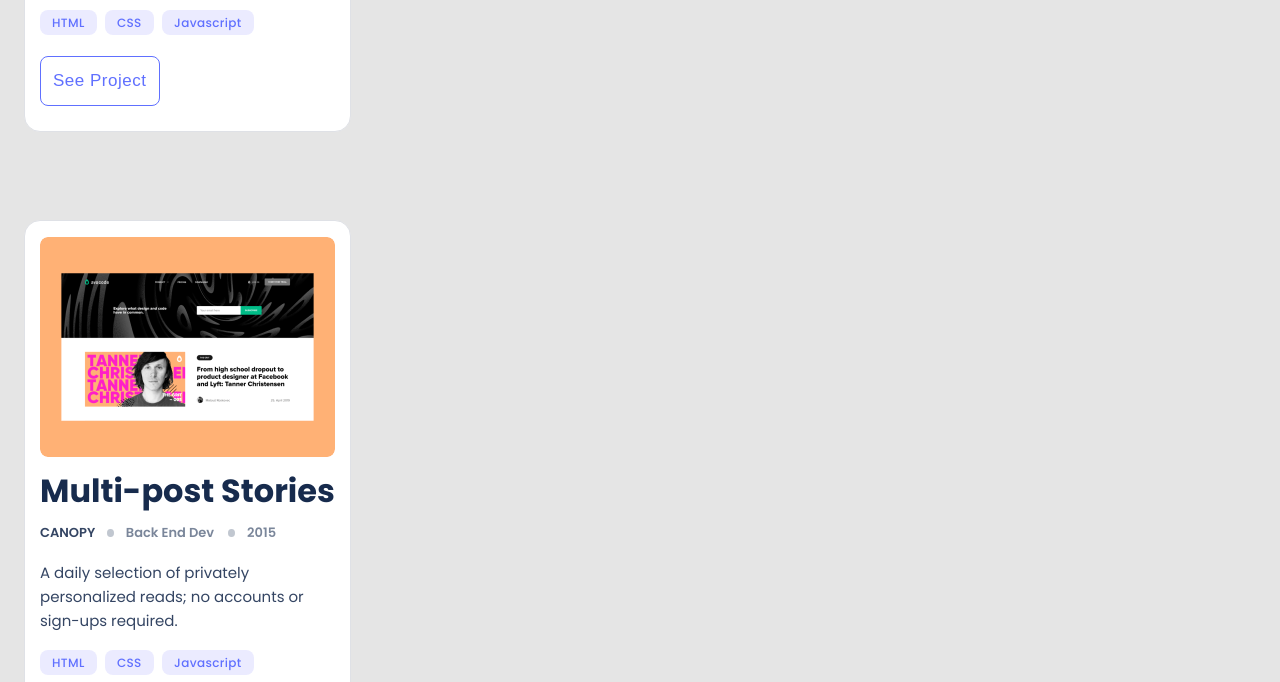
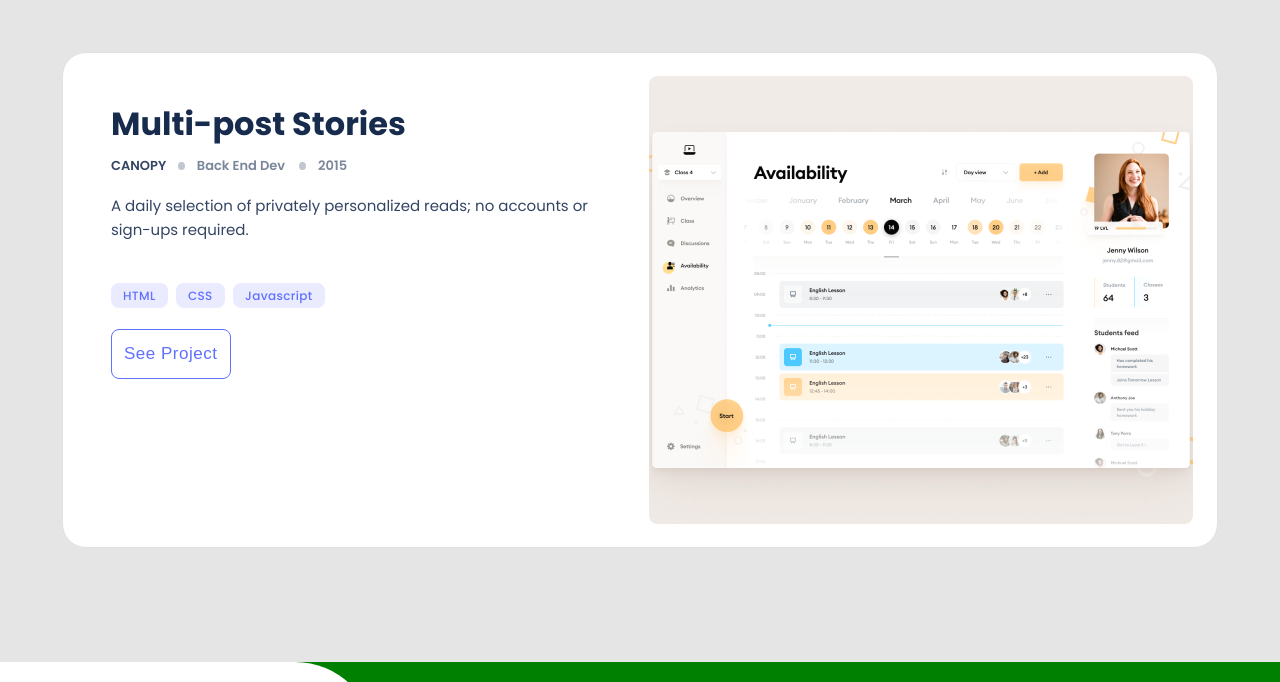
Before and after one commit to gak92/Ghazanfar_Portfolio, a plain HTML site: page index.html in a window 1280 px wide. Shown: the part 2732-3414 px from the top of the page. Drawn offline with Linux system fonts and the light colour scheme.

Commit message:
Update style.css and index.html for work section of desktop version

```diff
--- a/index.html
+++ b/index.html
@@ -73,12 +73,16 @@
 
       <!-- WORK SECTION -->
       <section id="work">
-        <div class="card-works">
-          <img
+        <div id="card1" class="card-works">
+          <picture>
+            <img
             src="./images/work/Tonic.png"
             alt="Tonic Image"
             class="snapshot-portfolio"
           />
+          <img src="./images/desktop/Portoflio Card/nature.png" alt="Nature" class="desktop-portfolio-img">
+          </picture>
+
           <div class="left-block">
             <div class="title-box">
               <h2 class="project-title">Tonic</h2>
@@ -107,12 +111,16 @@
           </div>
         </div>
         <!-- End of first card -->
-        <div class="card-works">
-          <img
+        <div id="card2" class="card-works">
+          <picture>
+            <img
             src="./images/work/multipost.png"
             alt="Tonic Image"
             class="snapshot-portfolio"
           />
+          <img src="./images/desktop/Portoflio Card/art.png" alt="Art" class="desktop-portfolio-img">
+          </picture>
+
           <div class="left-block">
             <div class="title-box">
               <h2 class="project-title">Multi-post Stories</h2>
@@ -141,12 +149,16 @@
           </div>
         </div>
         <!-- End of second card -->
-        <div class="card-works">
-          <img
+        <div id="card3" class="card-works">
+          <picture>
+            <img
             src="./images/work/Tonic.png"
             alt="Tonic Image"
             class="snapshot-portfolio"
           />
+          <img src="./images/desktop/Portoflio Card/facebook.png" alt="facebook" class="desktop-portfolio-img">
+          </picture>
+
           <div class="left-block">
             <div class="title-box">
               <h2 class="project-title">Tonic2</h2>
@@ -175,12 +187,16 @@
           </div>
         </div>
         <!-- End of third card -->
-        <div class="card-works">
-          <img
+        <div id="card4" class="card-works">
+          <picture>
+            <img
             src="./images/work/Tonic.png"
             alt="Tonic Image"
             class="snapshot-portfolio"
-          />
+            />
+            <img src="./images/desktop/Portoflio Card/uber.png" alt="uber" class="desktop-portfolio-img">
+          </picture>
+
           <div class="left-block">
             <div class="title-box">
               <h2 class="project-title">Multi-post Stories</h2>
--- a/style.css
+++ b/style.css
@@ -140,6 +140,10 @@ body {
   width: 295px;
   height: 220px;
   border-radius: 8px;
+}
+
+.desktop-portfolio-img {
+  display: none;
 }
 
 .left-block {
@@ -703,4 +707,60 @@ textarea {
 
   /* Work Section */
 
+  #work {
+    padding: 114px 142px;
+    justify-content: center;
+  }
+
+  .card-works {
+    display: flex;
+    flex-direction: row;
+    width: 1156px;
+    height: 496px;
+    border: 1px solid #DFE1E6;
+    border-radius: 24px;
+    gap: 22px;
+    padding: 24px;
+  }
+
+  .snapshot-portfolio {
+    display: none;
+  }
+
+  .desktop-portfolio-img {
+    display: block;
+    width: auto;
+    /* height: 220px; */
+    border-radius: 8px;
+  }
+
+  #card2 .left-block,
+  #card4 .left-block {
+    order: -1;
+  }
+
+  .left-block {
+    /* display: flex;
+    flex-direction: column;
+    align-items: flex-start;
+    justify-content: flex-start;
+    padding: 0; */
+    /* gap: 12px; */
+    width: 544px;
+    height: 445px;
+    padding: 24px;
+  }
+
+  .left-block .title-box {
+    width: auto;
+  }
+
+  .left-block .project-title {
+    width: auto;
+  }
+
+  .left-block .description-box {
+    width: auto;
+  }
+
 }
```
Also changed, not shown: images/desktop/Portoflio Card/art.png (added), images/desktop/Portoflio Card/facebook.png (added), images/desktop/Portoflio Card/nature.png (added), images/desktop/Portoflio Card/uber.png (added).
